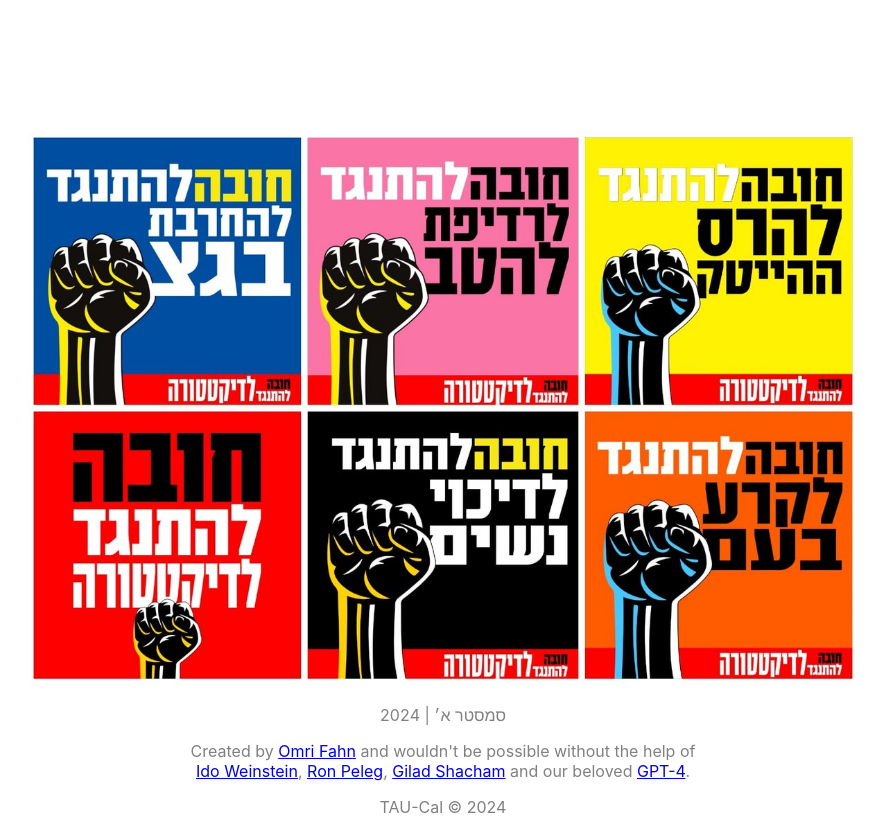
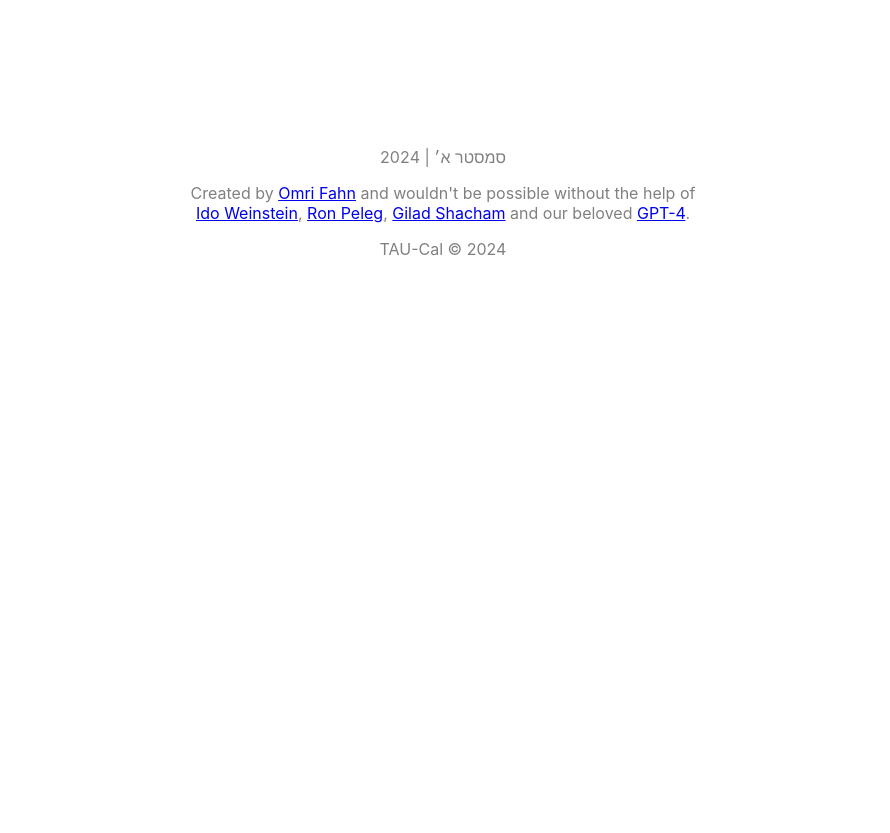
Before and after one commit to omrifahn/TAU-Cal, a React (Create React App) app: page / in a window 1280 px wide. Shown: the part 540-1373 px from the top of the page, without its empty margins (197-1087 px from the left). After the commit the page ends 815 px from the top, so only its background shows below. Built offline with nearby package versions, Linux system fonts and the light colour scheme.

Commit message:
Revert "protest photo in Footer.js"
This reverts commit 8a930ca255338333be5b72068e107097b18fe249.

```diff
--- a/src/components/Footer.js
+++ b/src/components/Footer.js
@@ -12,7 +12,6 @@ export class Footer extends React.PureComponent {
         return(
             <div>
                 <footer className="footer">
-                    <img src={'/protest6.jpg'} alt="protest" style={{ width: "65%", height: 'auto' }} />
 
                     <p>סמסטר {ConstsDict.currentSemester === 1 ? "א" : "ב"}׳ | {ConstsDict.semesterLastDay.slice(0,4)}</p>
                     <p>
```
Also changed, not shown: public/protest6.jpg (deleted).
